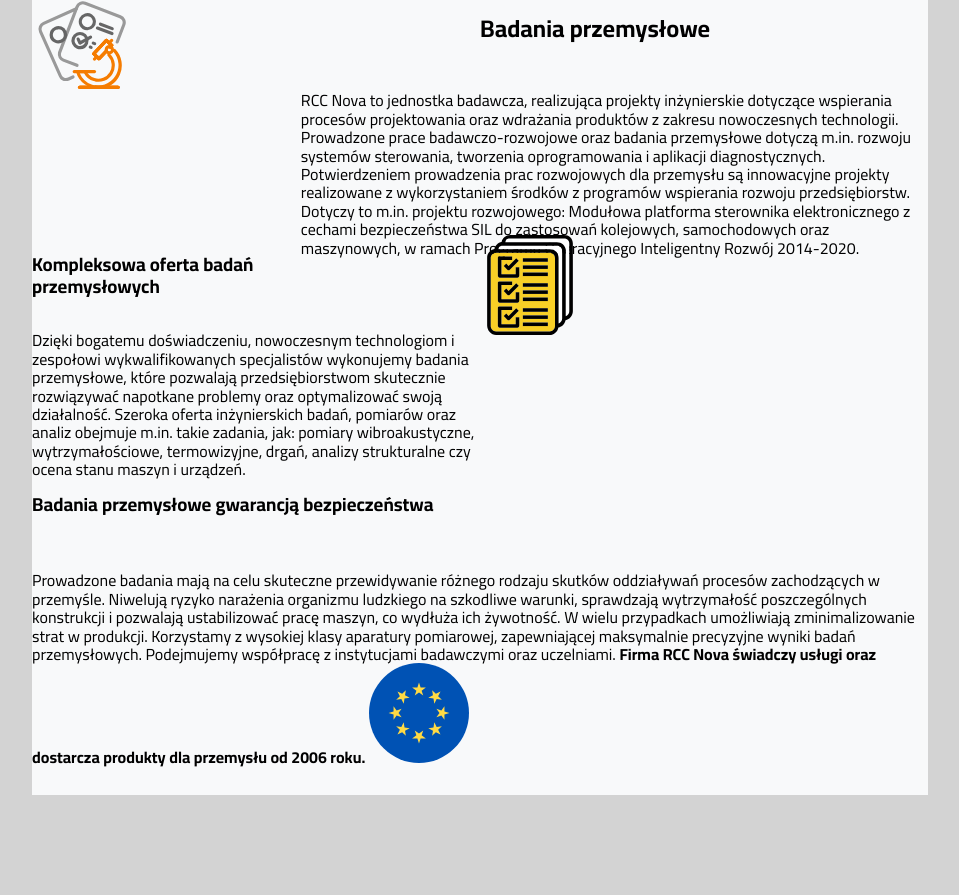
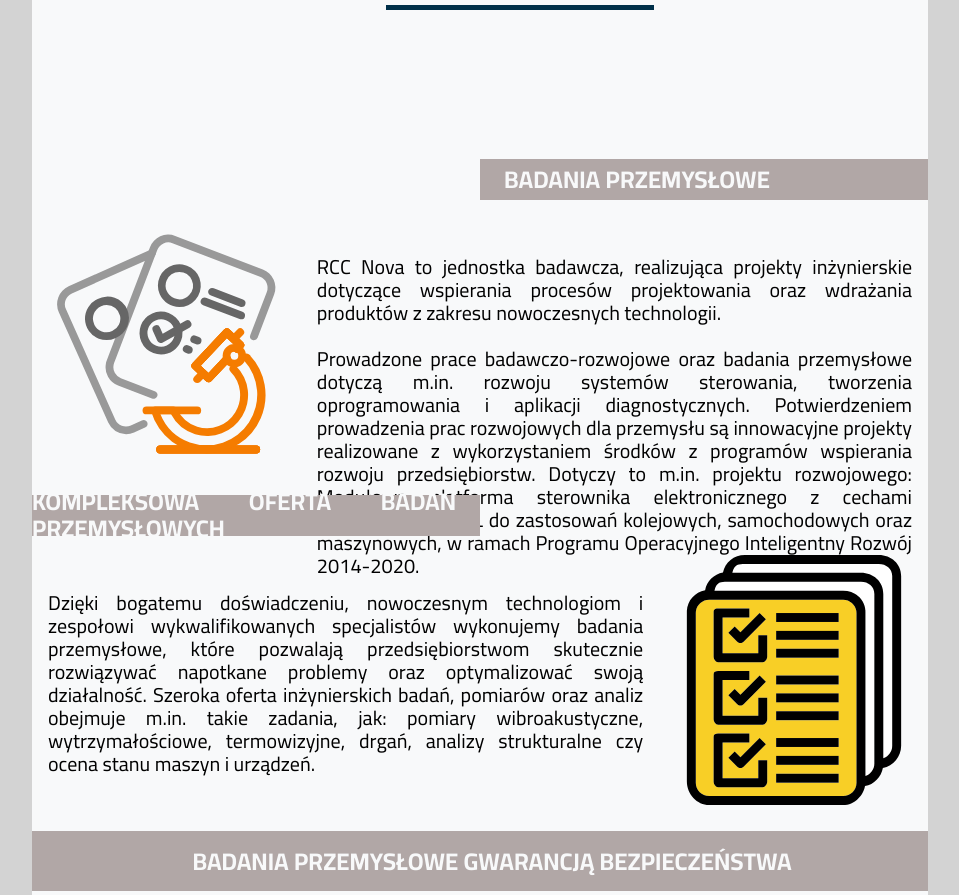
Before and after one commit to MichalJakobczyk1/rcc-nova, a website built with webpack: page src/pages/index.html in a window 1280 px wide. Shown: the part 407-1302 px from the top of the page, without its empty margins (160-1119 px from the left). Before the commit the page ends 1202 px from the top, so only its background shows below. Built offline with nearby package versions, Linux system fonts and the light colour scheme.

Commit message:
main section layout

```diff
--- a/src/pages/index.html
+++ b/src/pages/index.html
@@ -192,17 +192,18 @@
         RCC NOVA <span class="section__span">dla przemysłu</span>
       </section>
       <section class="section section--research">
-        <img
+        <article class="section__article section__article--research">
+          <h2 class="section__h2 section__h2--research">Badania przemysłowe</h2>
+          <img
           class="section__image section__image--research"
           src="../assets/img/research.svg"
           alt="microscope with documents"
         />
-        <h2 class="section__h2 section__h2--research">Badania przemysłowe</h2>
         <p class="section__paragraph section__paragraph--researchInfo">
           RCC Nova to jednostka badawcza, realizująca projekty inżynierskie
           dotyczące wspierania procesów projektowania oraz wdrażania produktów z
           zakresu nowoczesnych technologii.
-        </br>
+        </br></br>
           Prowadzone prace badawczo-rozwojowe oraz badania przemysłowe dotyczą
           m.in. rozwoju systemów sterowania, tworzenia oprogramowania i
           aplikacji diagnostycznych. Potwierdzeniem prowadzenia prac rozwojowych
@@ -213,9 +214,11 @@
           samochodowych oraz maszynowych, w ramach Programu Operacyjnego
           Inteligentny Rozwój 2014-2020.
         </p>
-        <h3 class="section__h3 section__h3--offer">
+        </article>
+        <article class="section__article section__article--offer">
+        <h2 class="section__h2 section__h2--offer">
           Kompleksowa oferta badań przemysłowych
-        </h3>
+        </h2>
         <p class="section__paragraph section__paragraph--offer">
           Dzięki bogatemu doświadczeniu, nowoczesnym technologiom i zespołowi
           wykwalifikowanych specjalistów wykonujemy badania przemysłowe, które
@@ -230,9 +233,11 @@
         src="../assets/img/offer.svg"
         alt="papers with our offer"
       />
-        <h3 class="section__h3 section__h3--safety">
+    </article>
+      <article class="section__article section__article--safety">
+        <h2 class="section__h2 section__h2--safety">
           Badania przemysłowe gwarancją bezpieczeństwa
-        </h3>
+        </h2>
         <p class="section__paragraph section__paragraph--safety">
           Prowadzone badania mają na celu skuteczne przewidywanie różnego
           rodzaju skutków oddziaływań procesów zachodzących w przemyśle.
@@ -243,9 +248,9 @@
           z wysokiej klasy aparatury pomiarowej, zapewniającej maksymalnie
           precyzyjne wyniki badań przemysłowych. Podejmujemy współpracę z
           instytucjami badawczymi oraz uczelniami.
-          <strong class="section__strong section__strong--Ue"
+          <p class="section__paragraph section__paragraph--Ue"
             >Firma RCC Nova świadczy usługi oraz dostarcza produkty dla
-            przemysłu od 2006 roku.</strong
+            przemysłu od 2006 roku.</p
           >
           <img
           class="section__image section__image--flag"
@@ -253,6 +258,7 @@
           alt="european union flag"
         />
         </p>
+      </article>
       </section>
       <section class="section"></section>
       <section class="section"></section>
--- a/src/scss/modules/header.scss
+++ b/src/scss/modules/header.scss
@@ -1,4 +1,7 @@
 .header {
+  position: sticky;
+  top: 0px;
+  z-index: 1;
   background-color: $background;
   color: $text-white;
   display: grid;
--- a/src/scss/modules/logo.scss
+++ b/src/scss/modules/logo.scss
@@ -14,6 +14,7 @@
     font-size: 80px;
     font-weight: 700;
     font-family: "Rajdhani", sans-serif;
+    padding: 48px 0;
     &::before {
       content: " ";
       margin: 8px 0;
--- a/src/scss/modules/research.scss
+++ b/src/scss/modules/research.scss
@@ -1,19 +1,35 @@
 .section {
+  &__article {
+    margin: 48px 0;
+    text-align: justify;
+    &--research {
+      display: grid;
+      grid-template-areas:
+        ". . research"
+        "researchImg researchInfo researchInfo";
+      grid-template-columns: 30% 20% 50%;
+      grid-template-rows: 10vh 20vh;
+    }
+    &--offer {
+      display: grid;
+      grid-template-areas:
+        "offer . ."
+        "offerInfo offerInfo offerImg";
+      grid-template-columns: 50% 20% 30%;
+      grid-template-rows: 10vh 20vh;
+    }
+    &--safety {
+      display: flex;
+      flex-direction: column;
+    }
+  }
   &--research {
-    display: grid;
-    grid-template-areas:
-      "researchImg . research"
-      "researchimg researchInfo researchInfo"
-      "offer . offerImg"
-      "offerInfo offerInfo offerImg"
-      "safety safety safety"
-      "safetyInfo safetyInfo safetyInfo"
-      "Ue Ue flag";
-    grid-template-columns: 30% 20% 50%;
-    grid-template-rows: 10vh 20vh 10vh 20vh 10vh 20vh 10vh;
+    display: flex;
+    flex-direction: column;
   }
   &__image {
-    width: 100px;
+    margin: auto;
+    width: 250px;
     &--research {
       grid-area: researchImg;
     }
@@ -22,12 +38,33 @@
     }
     &--flag {
       grid-area: flag;
+      width: 100px;
     }
   }
-  &__h2--research {
-    grid-area: research;
+  &__h2 {
+    background-color: $background;
+    color: $background-main;
+    text-transform: uppercase;
+    display: flex;
+    align-items: center;
+    padding: 0 0 0 24px;
+    &--research {
+      grid-area: research;
+    }
+    &--offer {
+      grid-area: offer;
+      justify-content: flex-end;
+      padding: 0 24px 0 0;
+    }
+    &--safety {
+      justify-content: center;
+      grid-area: safety;
+      height: 60px;
+    }
   }
   &__paragraph {
+    font-size: 20px;
+    padding: 16px;
     &--researchInfo {
       grid-area: researchInfo;
     }
@@ -37,18 +74,10 @@
     &--safety {
       grid-area: safetyInfo;
     }
-  }
-  &__h3 {
-    &--offer {
-      grid-area: offer;
-    }
-    &--safety {
-      grid-area: safety;
-    }
-  }
-  &__strong {
     &--Ue {
-      grid-area: Ue;
+      font-size: 22px;
+      font-weight: 700;
+      text-align: center;
     }
   }
 }
```
